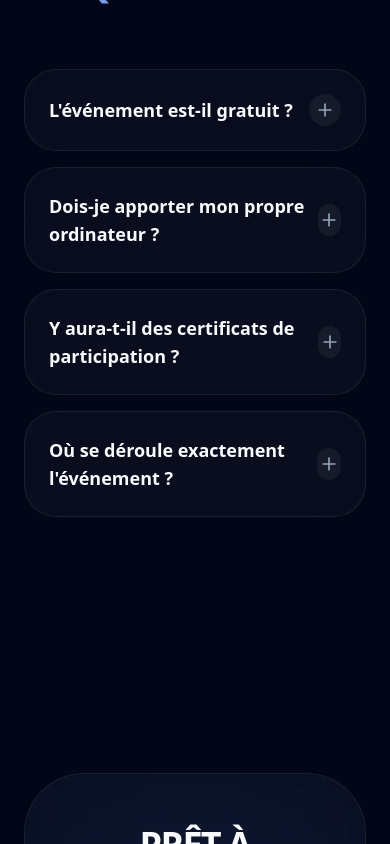
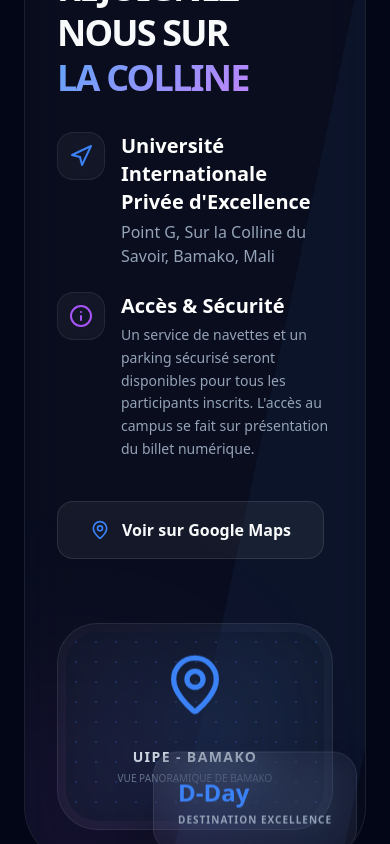
Before and after one commit to BinaryMaoGenius/digital_day, a Next.js app: page / in a window 390 px wide. Shown: the part 5060-5904 px from the top of the page. Built offline with nearby package versions, Linux system fonts and the light colour scheme.

Commit message:
feat: add Venue section and update location to UIPE Bamako

```diff
--- a/src/app/page.tsx
+++ b/src/app/page.tsx
@@ -1,6 +1,7 @@
 import Navbar from "@/components/Navbar";
 import Countdown from "@/components/Countdown";
 import Particles from "@/components/Particles";
+import Venue from "@/components/Venue";
 import FAQ from "@/components/FAQ";
 import Link from "next/link";
 import { motion } from "framer-motion";
@@ -152,6 +153,7 @@
         </div>
       </section>
 
+      <Venue />
       <FAQ />
 
       {/* CTA Section */}
--- a/src/components/FAQ.tsx
+++ b/src/components/FAQ.tsx
@@ -19,7 +19,7 @@
     },
     {
         q: "Où se déroule exactement l'événement ?",
-        a: "L'événement se tiendra à Bamako. Le lieu exact sera communiqué par email à tous les participants inscrits une semaine avant l'événement."
+        a: "L'événement se tiendra sur le campus de l'Université Internationale Privée d'Excellence (UIPE), située sur la Colline du Savoir à Bamako. C'est un cadre exceptionnel avec une vue panoramique sur la capitale."
     }
 ];
 
--- /dev/null
+++ b/src/components/Venue.tsx
@@ -0,0 +1,95 @@
+"use client";
+
+import { MapPin, Navigation, Info } from 'lucide-react';
+import { motion } from 'framer-motion';
+
+export default function Venue() {
+    return (
+        <section className="w-full max-w-6xl px-6 py-32">
+            <div className="glass p-8 md:p-16 rounded-[3.5rem] border border-white/5 relative overflow-hidden group">
+                {/* Decorative background elements */}
+                <div className="absolute top-0 right-0 w-1/2 h-full bg-primary/5 -skew-x-12 translate-x-20 -z-10 group-hover:bg-primary/10 transition-colors duration-700" />
+                <div className="absolute -bottom-20 -left-20 w-64 h-64 bg-secondary/10 blur-[100px] rounded-full -z-10" />
+
+                <div className="grid lg:grid-cols-2 gap-16 items-center">
+                    <motion.div
+                        initial={{ opacity: 0, x: -30 }}
+                        whileInView={{ opacity: 1, x: 0 }}
+                        viewport={{ once: true }}
+                        transition={{ duration: 0.8 }}
+                    >
+                        <div className="inline-flex items-center gap-2 px-3 py-1 mb-6 bg-primary/10 rounded-full text-[10px] font-bold text-primary uppercase tracking-widest">
+                            <MapPin className="w-3.5 h-3.5" /> Emplacement officiel
+                        </div>
+                        <h2 className="text-4xl md:text-6xl font-black mb-8 tracking-tighter leading-tight">
+                            REJOIGNEZ-NOUS SUR <br />
+                            <span className="text-gradient">LA COLLINE</span>
+                        </h2>
+                        <div className="space-y-6">
+                            <div className="flex gap-4">
+                                <div className="w-12 h-12 shrink-0 glass rounded-2xl flex items-center justify-center border border-white/10 text-primary">
+                                    <Navigation className="w-6 h-6" />
+                                </div>
+                                <div>
+                                    <h4 className="text-xl font-bold mb-1 text-white">Université Internationale Privée d'Excellence</h4>
+                                    <p className="text-slate-400">Point G, Sur la Colline du Savoir, Bamako, Mali</p>
+                                </div>
+                            </div>
+                            <div className="flex gap-4">
+                                <div className="w-12 h-12 shrink-0 glass rounded-2xl flex items-center justify-center border border-white/10 text-secondary">
+                                    <Info className="w-6 h-6" />
+                                </div>
+                                <div>
+                                    <h4 className="text-xl font-bold mb-1 text-white">Accès & Sécurité</h4>
+                                    <p className="text-slate-400 leading-relaxed text-sm">
+                                        Un service de navettes et un parking sécurisé seront disponibles pour tous les participants inscrits. L'accès au campus se fait sur présentation du billet numérique.
+                                    </p>
+                                </div>
+                            </div>
+                        </div>
+
+                        <div className="mt-10">
+                            <a
+                                href="https://www.google.com/maps/search/Université+Internationale+Privée+d'Excellence+Bamako"
+                                target="_blank"
+                                rel="noopener noreferrer"
+                                className="inline-flex items-center gap-3 bg-white/5 hover:bg-white/10 border border-white/10 px-8 py-4 rounded-2xl font-bold transition-all hover:scale-105 active:scale-95"
+                            >
+                                <MapPin className="w-5 h-5 text-primary" /> Voir sur Google Maps
+                            </a>
+                        </div>
+                    </motion.div>
+
+                    <motion.div
+                        initial={{ opacity: 0, scale: 0.9 }}
+                        whileInView={{ opacity: 1, scale: 1 }}
+                        viewport={{ once: true }}
+                        transition={{ duration: 0.8 }}
+                        className="relative"
+                    >
+                        <div className="aspect-[4/3] rounded-[2.5rem] overflow-hidden border border-white/10 glass p-2">
+                            <div className="w-full h-full bg-slate-900/50 rounded-[2rem] flex items-center justify-center relative">
+                                {/* Placeholder/Decorative Map UI */}
+                                <div className="absolute inset-0 opacity-20 bg-[radial-gradient(#3b82f6_1px,transparent_1px)] [background-size:20px_20px]" />
+                                <div className="z-10 text-center px-8">
+                                    <MapPin className="w-16 h-16 text-primary mx-auto mb-4 animate-bounce" />
+                                    <div className="text-sm font-black uppercase tracking-widest text-slate-300">UIPE - Bamako</div>
+                                    <div className="text-[10px] text-slate-500 mt-1 uppercase">Vue panoramique de Bamako</div>
+                                </div>
+
+                                {/* Orbiting glow */}
+                                <div className="absolute w-40 h-40 bg-primary/20 blur-[60px] rounded-full animate-pulse" />
+                            </div>
+                        </div>
+
+                        {/* Floating Badge */}
+                        <div className="absolute -bottom-6 -right-6 glass p-6 rounded-3xl border border-primary/20 shadow-2xl animate-float">
+                            <div className="text-primary font-black text-2xl mb-1">D-Day</div>
+                            <div className="text-[10px] font-bold text-slate-400 uppercase tracking-widest text-center">Destination Excellence</div>
+                        </div>
+                    </motion.div>
+                </div>
+            </div>
+        </section>
+    );
+}
```
